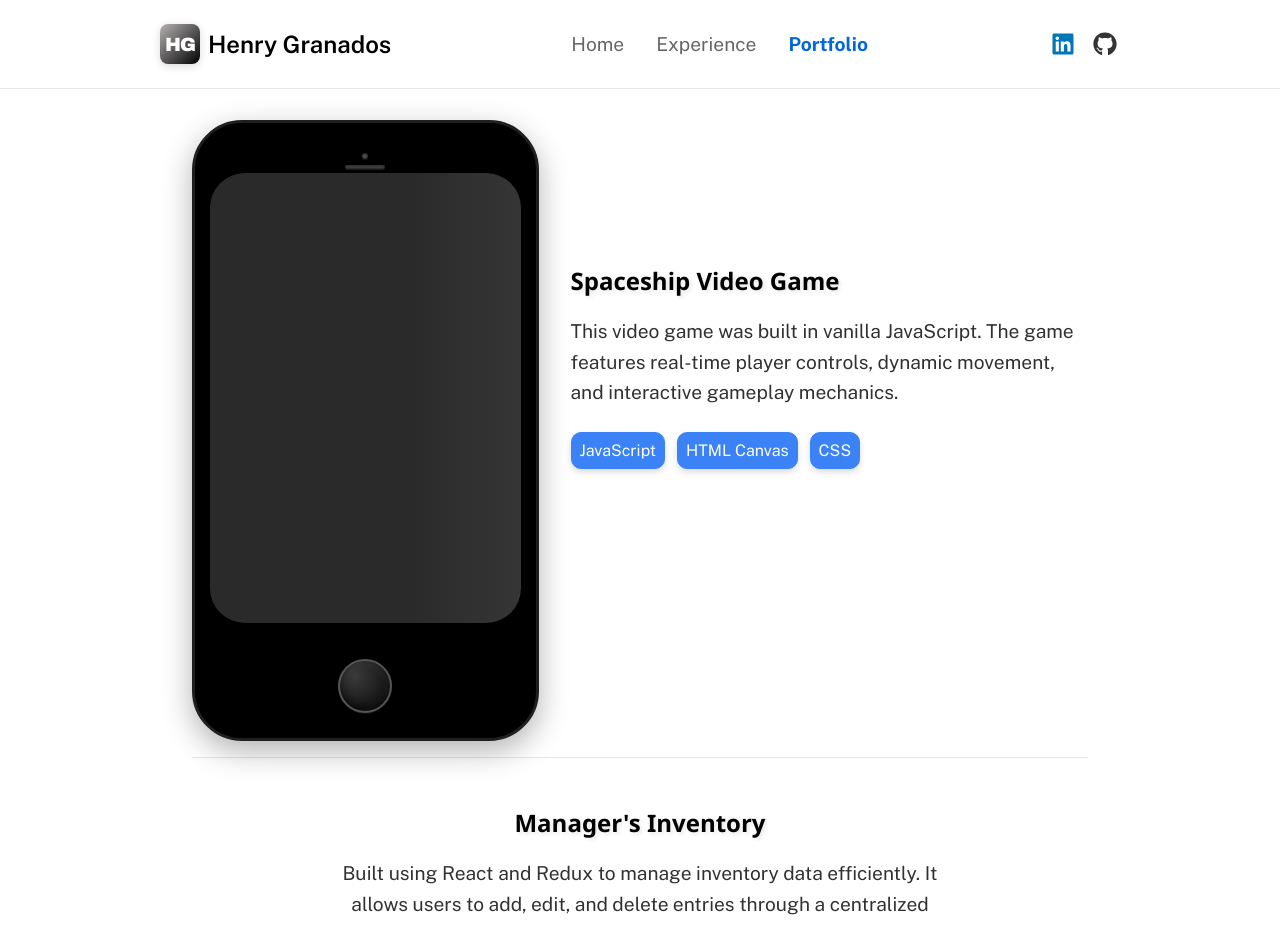
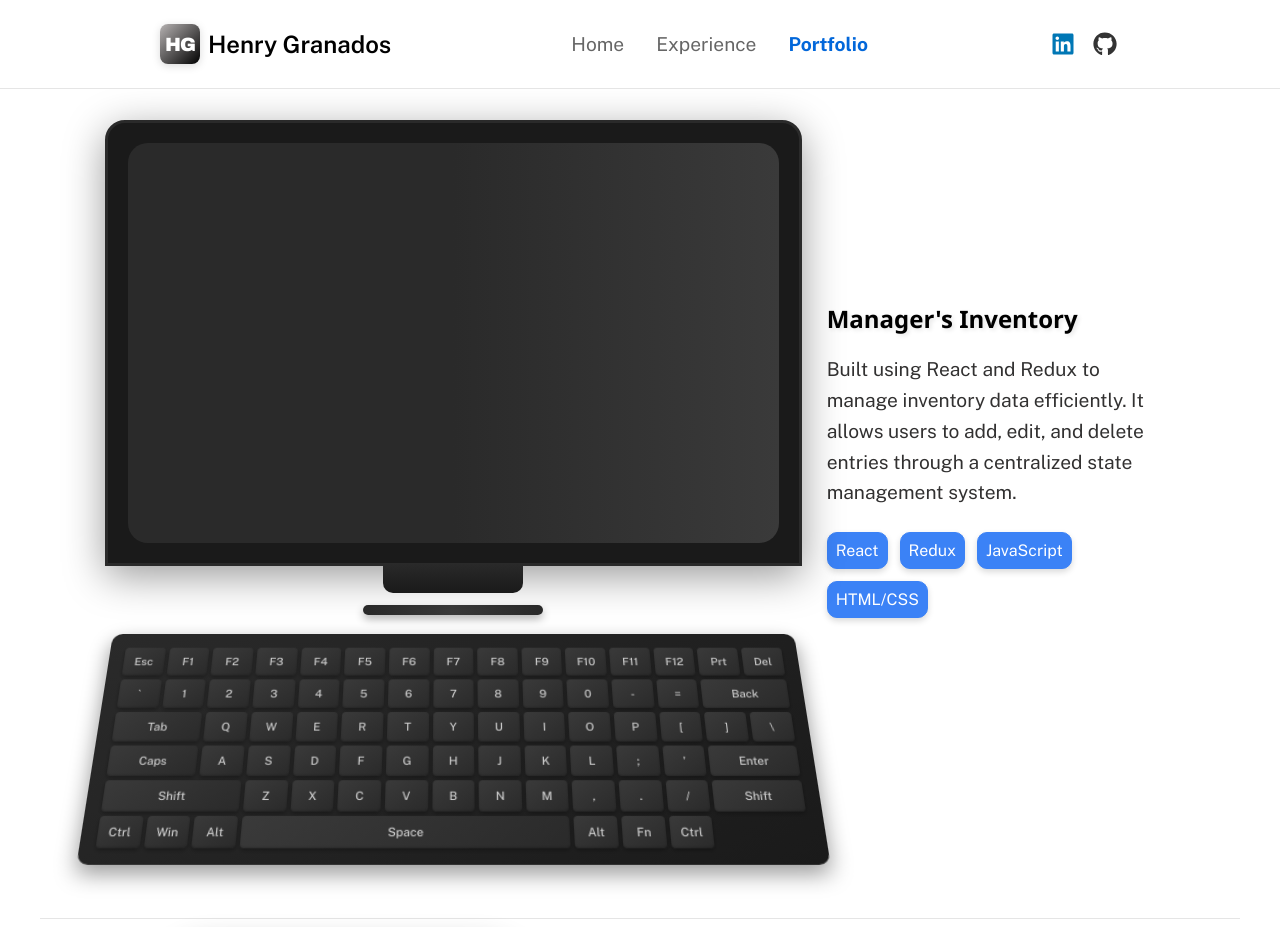
Before and after one commit to henrygranados/henrygranados.github.io, a React (Vite) app: page /portfolio in a window 1280 px wide. Shown: the top 927 px of the page. Built offline with nearby package versions, Linux system fonts and the light colour scheme.

Commit message:
added computer image with css

```diff
--- a/src/pages/Portfolio.css
+++ b/src/pages/Portfolio.css
@@ -12,7 +12,6 @@ h2 {
 
 .portfolio {
   padding: 2rem;
-  max-width: 960px;
   margin: 0 auto;
   box-sizing: border-box;
 }
@@ -23,14 +22,16 @@ h2 {
   gap: 2rem;
   align-items: center;
   max-width: 960px;
+  margin: 0 auto;
   box-sizing: border-box;
 }
 
 .portfolio-layout.tablet-layout {
-  max-width: 80%;
-  flex-direction: column;
+  max-width: 1024px;
+  flex-direction: row;
   align-items: center;
   margin: 0 auto;
+  gap: 3rem;
 }
 
 .portfolio-layout.tablet-layout-reverse {
@@ -66,19 +67,24 @@ h2 {
 }
 
 .portfolio-layout.tablet-layout .video-description {
-  margin-top: 2rem;
-  text-align: center;
-  max-width: 600px;
+  flex: 1;
+  margin-top: -4rem;
+  text-align: left;
+  max-width: none;
 }
 
 .portfolio-layout.tablet-layout .video-description .skills {
-  justify-content: center;
+  justify-content: flex-start;
 }
 
 @media (max-width: 768px) {
   .portfolio-layout {
     flex-direction: column;
     flex-wrap: nowrap;
+  }
+
+  .portfolio-layout.tablet-layout {
+    flex-direction: column;
   }
 
   .portfolio {
--- a/src/pages/Portfolio.tsx
+++ b/src/pages/Portfolio.tsx
@@ -147,6 +147,81 @@ const VideoSkeleton = styled.div<{ $tablet?: boolean }>(({ $tablet }) => ({
   zIndex: 1,
 }));
 
+const PCSetup = styled.div({
+  display: "flex",
+  flexDirection: "column",
+  alignItems: "center",
+  gap: "1.2rem",
+  flex: 2,
+});
+
+const Monitor = styled.div({
+  position: "relative",
+  width: "100%",
+  maxWidth: "850px",
+  background: "#1a1a1a",
+  borderRadius: "20px 20px 0 0",
+  padding: "20px",
+  boxShadow: "0 10px 40px rgba(0, 0, 0, 0.4)",
+  border: "3px solid #2a2a2a",
+  "@media (max-width: 768px)": {
+    maxWidth: "90%",
+  },
+  "&::after": {
+    content: '""',
+    position: "absolute",
+    bottom: "-30px",
+    left: "50%",
+    transform: "translateX(-50%)",
+    width: "140px",
+    height: "30px",
+    background: "linear-gradient(180deg, #2a2a2a 0%, #1a1a1a 100%)",
+    borderRadius: "0 0 10px 10px",
+  },
+});
+
+const MonitorStand = styled.div({
+  width: "180px",
+  height: "10px",
+  background: "linear-gradient(90deg, #2a2a2a 0%, #3a3a3a 50%, #2a2a2a 100%)",
+  borderRadius: "5px",
+  marginTop: "20px",
+  boxShadow: "0 4px 8px rgba(0, 0, 0, 0.3)",
+});
+
+const PCKeyboard = styled.div({
+  display: "grid",
+  gridTemplateColumns: "repeat(15, 1fr)",
+  gap: "4px",
+  padding: "15px",
+  background: "linear-gradient(145deg, #2a2a2a, #1a1a1a)",
+  borderRadius: "10px",
+  boxShadow: "0 8px 20px rgba(0, 0, 0, 0.4)",
+  width: "100%",
+  maxWidth: "780px",
+  transform: "perspective(1000px) rotateX(25deg)",
+  transformOrigin: "center top",
+  "@media (max-width: 768px)": {
+    maxWidth: "90%",
+    gap: "2px",
+    padding: "10px",
+  },
+});
+
+const PCKey = styled.div<{ $span?: number }>(({ $span }) => ({
+  background: "linear-gradient(145deg, #3a3a3a, #2a2a2a)",
+  borderRadius: "4px",
+  padding: "8px 4px",
+  textAlign: "center",
+  fontWeight: 500,
+  fontSize: "0.7rem",
+  color: "#ccc",
+  boxShadow:
+    "0 2px 4px rgba(0, 0, 0, 0.3), inset 0 -1px 2px rgba(0, 0, 0, 0.2)",
+  gridColumn: $span ? `span ${$span}` : "span 1",
+  transform: "translateZ(2px)",
+}));
+
 export default function Portfolio() {
   const [videosLoaded, setVideosLoaded] = useState({
     spaceship: false,
@@ -157,6 +232,110 @@ export default function Portfolio() {
   return (
     <div className="portfolio-background">
       <div className="portfolio">
+        <div className="portfolio-layout tablet-layout">
+          <PCSetup>
+            <Monitor>
+              {!videosLoaded.inventory && <VideoSkeleton $tablet />}
+              <video
+                autoPlay
+                loop
+                muted
+                onLoadedData={() =>
+                  setVideosLoaded((prev) => ({ ...prev, inventory: true }))
+                }
+                style={{
+                  display: videosLoaded.inventory ? "block" : "none",
+                  width: "100%",
+                  borderRadius: "10px",
+                }}
+              >
+                <source src={managerInventoryVideo} type="video/mp4" />
+              </video>
+            </Monitor>
+            <MonitorStand />
+            <PCKeyboard>
+              {[
+                "Esc",
+                "F1",
+                "F2",
+                "F3",
+                "F4",
+                "F5",
+                "F6",
+                "F7",
+                "F8",
+                "F9",
+                "F10",
+                "F11",
+                "F12",
+                "Prt",
+                "Del",
+              ].map((k) => (
+                <PCKey key={k}>{k}</PCKey>
+              ))}
+              {[
+                "`",
+                "1",
+                "2",
+                "3",
+                "4",
+                "5",
+                "6",
+                "7",
+                "8",
+                "9",
+                "0",
+                "-",
+                "=",
+              ].map((k) => (
+                <PCKey key={k}>{k}</PCKey>
+              ))}
+              <PCKey $span={2}>Back</PCKey>
+              <PCKey $span={2}>Tab</PCKey>
+              {["Q", "W", "E", "R", "T", "Y", "U", "I", "O", "P", "[", "]"].map(
+                (k) => (
+                  <PCKey key={k}>{k}</PCKey>
+                ),
+              )}
+              <PCKey $span={1}>\</PCKey>
+              <PCKey $span={2}>Caps</PCKey>
+              {["A", "S", "D", "F", "G", "H", "J", "K", "L", ";", "'"].map(
+                (k) => (
+                  <PCKey key={k}>{k}</PCKey>
+                ),
+              )}
+              <PCKey $span={2}>Enter</PCKey>
+              <PCKey $span={3}>Shift</PCKey>
+              {["Z", "X", "C", "V", "B", "N", "M", ",", ".", "/"].map((k) => (
+                <PCKey key={k}>{k}</PCKey>
+              ))}
+              <PCKey $span={2}>Shift</PCKey>
+              <PCKey>Ctrl</PCKey>
+              <PCKey>Win</PCKey>
+              <PCKey>Alt</PCKey>
+              <PCKey $span={7}>Space</PCKey>
+              <PCKey>Alt</PCKey>
+              <PCKey>Fn</PCKey>
+              <PCKey>Ctrl</PCKey>
+            </PCKeyboard>
+          </PCSetup>
+          <div className="video-description">
+            <h2>Manager's Inventory</h2>
+            <p>
+              Built using React and Redux to manage inventory data efficiently.
+              It allows users to add, edit, and delete entries through a
+              centralized state management system.
+            </p>
+            <div className="skills">
+              {["React", "Redux", "JavaScript", "HTML/CSS"].map((skill) => (
+                <Chip key={skill}>{skill}</Chip>
+              ))}
+            </div>
+          </div>
+        </div>
+        <br />
+        <br />
+        <Divider />
         <div className="portfolio-layout">
           <IPhoneFrame>
             <SpeakerDot />
@@ -188,38 +367,6 @@ export default function Portfolio() {
             </div>
           </div>
         </div>
-        <Divider />
-        <div className="portfolio-layout tablet-layout">
-          <div className="video-description">
-            <h2>Manager's Inventory</h2>
-            <p>
-              Built using React and Redux to manage inventory data efficiently.
-              It allows users to add, edit, and delete entries through a
-              centralized state management system.
-            </p>
-            <div className="skills">
-              {["React", "Redux", "JavaScript", "HTML/CSS"].map((skill) => (
-                <Chip key={skill}>{skill}</Chip>
-              ))}
-            </div>
-          </div>
-          <ITabletFrame>
-            {!videosLoaded.inventory && <VideoSkeleton $tablet />}
-            <video
-              autoPlay
-              loop
-              muted
-              onLoadedData={() =>
-                setVideosLoaded((prev) => ({ ...prev, inventory: true }))
-              }
-              style={{ display: videosLoaded.inventory ? "block" : "none" }}
-            >
-              <source src={managerInventoryVideo} type="video/mp4" />
-            </video>
-          </ITabletFrame>
-        </div>
-        <br />
-        <br />
         <Divider />
         <div className="portfolio-layout tablet-layout-reverse">
           <div className="video-description">
```
